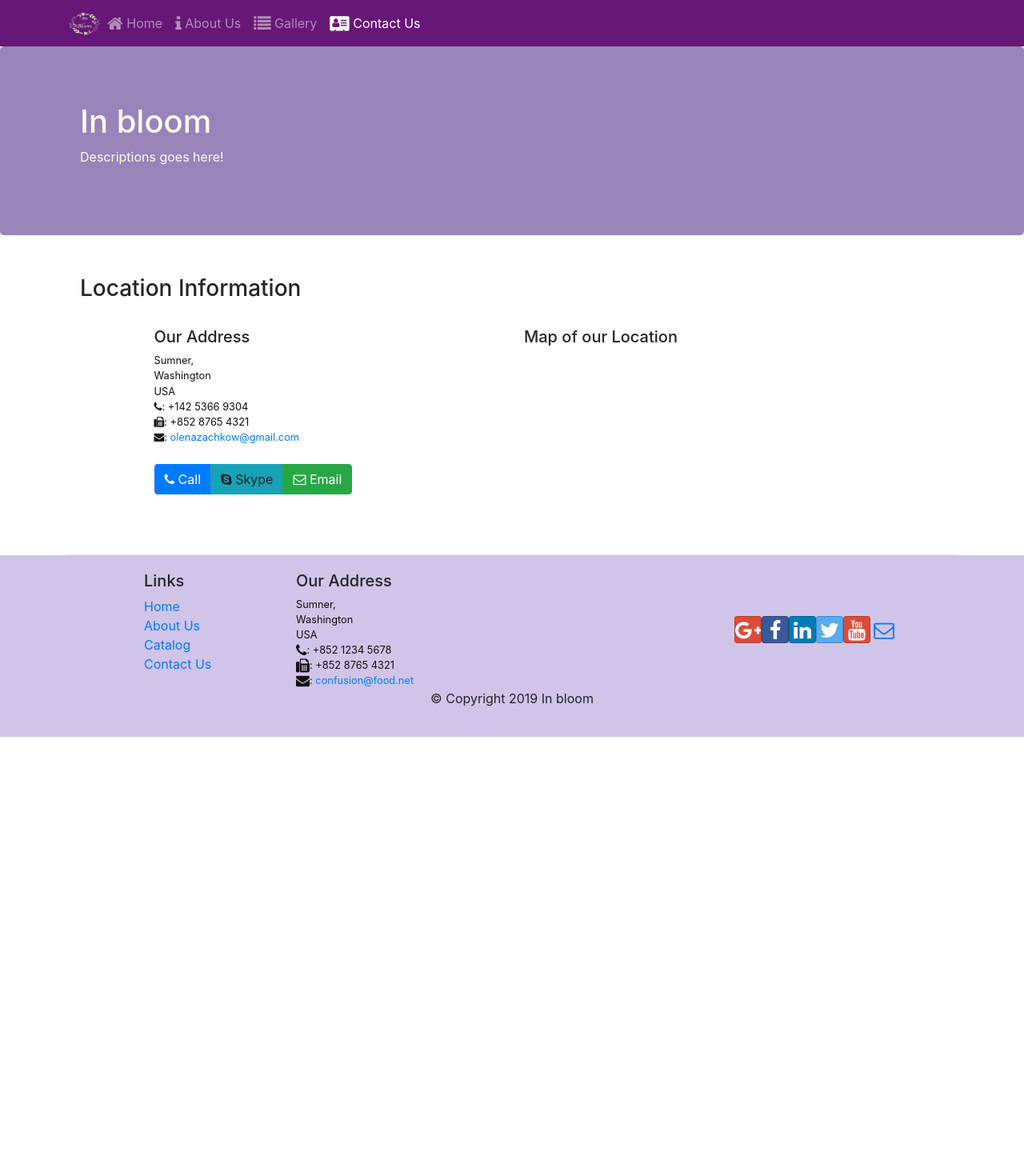
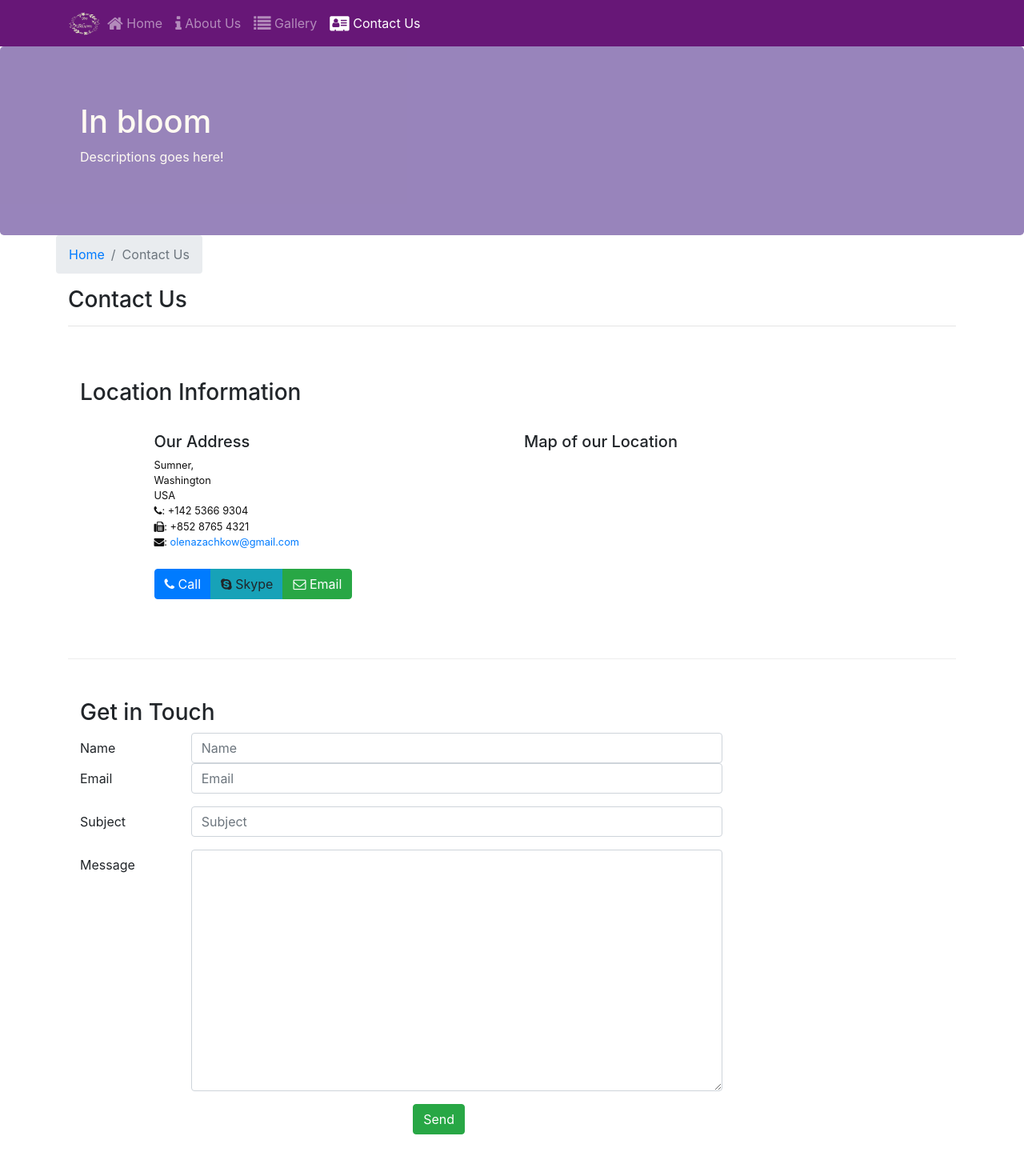
Before and after one commit to olenarostotskyy/PortfolioReact, a React (Create React App) app: page /contactus in a window 1280 px wide. Shown: the top 1470 px of the page at 80% size. Before the commit the page ends 921 px from the top, so only its background shows below. Built offline with nearby package versions, Linux system fonts and the light colour scheme.

Commit message:
Added Controlled Form to Contact Page

```diff
--- a/src/components/ContactComponent.js
+++ b/src/components/ContactComponent.js
@@ -1,8 +1,54 @@
-import React from 'react';
+import React, { Component } from 'react';
+import { Breadcrumb, BreadcrumbItem, Button, Form, FormGroup, Label, Input, Col } from 'reactstrap';
+import { Link } from 'react-router-dom';
+//means for medium to extra large screen size of this label will occupy two columns in this row.
+//htmlFor, because "for" alone would be confused with JavaScript's for.
+//turned function Contact component into a class component.
+class Contact extends Component {//need state in component, so put constructor.
 
-function Contact(props) {
-    return(
+    constructor(props) {
+        super(props);
+
+        this.state = {//set up properties within state that will be linked to form.
+            name: '',
+            email: '',
+            subject: '',
+            agree: false,
+            message: ''
+        }
+        this.handleSubmit = this.handleSubmit.bind(this);
+        this.handleInputChange = this.handleInputChange.bind(this);
+    }
+
+    handleInputChange(event) {//implementing 2 diff handlers that will help change the state of compenent to gather info submitted.
+        const target = event.target;
+        const value = target.value;
+        const name = target.name;
+
+        this.setState({//any change that is done in the input boxes will result in a state being changed.
+            [name]: value
+        });
+    }//invoked on any change to our value in our form.
+
+    handleSubmit(event) {
+        console.log("Current State is: " + JSON.stringify(this.state));
+        alert("Current State is: " + JSON.stringify(this.state));
+        event.preventDefault();//to make use of this handleSubmit, go to form and do Form onsubmit.
+    }
+
+        render() {//implementing controlled form in bottom div.
+        return (
             <div className="container">
+                <div className="row">
+                    <Breadcrumb>
+                        <BreadcrumbItem><Link to="/home">Home</Link></BreadcrumbItem>
+                        <BreadcrumbItem active>Contact Us</BreadcrumbItem>
+                    </Breadcrumb>
+                    <div className="col-12">
+                        <h3>Contact Us</h3>
+                        <hr />
+                    </div>
+                </div>
                 <div className="row row-content">
                     <div className="col-12">
                         <h3>Location Information</h3>
@@ -29,8 +75,60 @@ function Contact(props) {
                         </div>
                     </div>
                 </div>
+                <div className="row row-content">
+                    <div className="col-12">
+                        <h3>Get in Touch</h3>
+                </div>
+                <div className="col-12 col-md-9">
+                    <Form onSubmit={this.handleSubmit}>
+                        <FormGroup row>
+                            <Label htmlFor="name" md={2}>Name</Label>
+                            <Col md={10}>
+                                <Input type="text" id="name" name="name"
+                                    placeholder="Name"
+                                    value={this.state.name}
+                                    onChange={this.handleInputChange} />
+                            </Col>
+                            <Label htmlFor="email" md={2}>Email</Label>
+                            <Col md={10}>
+                                <Input type="text" id="email" name="email"
+                                    placeholder="Email"
+                                    value={this.state.email}
+                                    onChange={this.handleInputChange} />
+                            </Col>
+                        </FormGroup>
+                        <FormGroup row>
+                            <Label htmlFor="subject" md={2}>Subject</Label>
+                                <Col md={10}>
+                                    <Input type="text" id="subject" name="subject"
+                                        placeholder="Subject"
+                                        value={this.state.subject}
+                                        onChange={this.handleInputChange} />
+                                </Col>
+                        </FormGroup>
+                        <FormGroup row>
+                            <Label htmlFor="message" md={2}>Message</Label>
+                            <Col md={10}>
+                                <Input type="textarea" id="message" name="message"
+                                    rows="12"
+                                    value={this.state.message}
+                                    onChange={this.handleInputChange} />
+                            </Col>
+                        </FormGroup>
+                        <FormGroup row>
+                            <Col md={{size: 5, offset: 6}}>
+                                <Button type="submit" color="success">
+                                Send
+                                </Button>
+                            </Col>
+                        </FormGroup>
+                    </Form>
+                </div>
+            </div>
             </div>
         );
     }
 
+}
+
 export default Contact;
```
Lines whose indentation alone changed are shown as unchanged.
